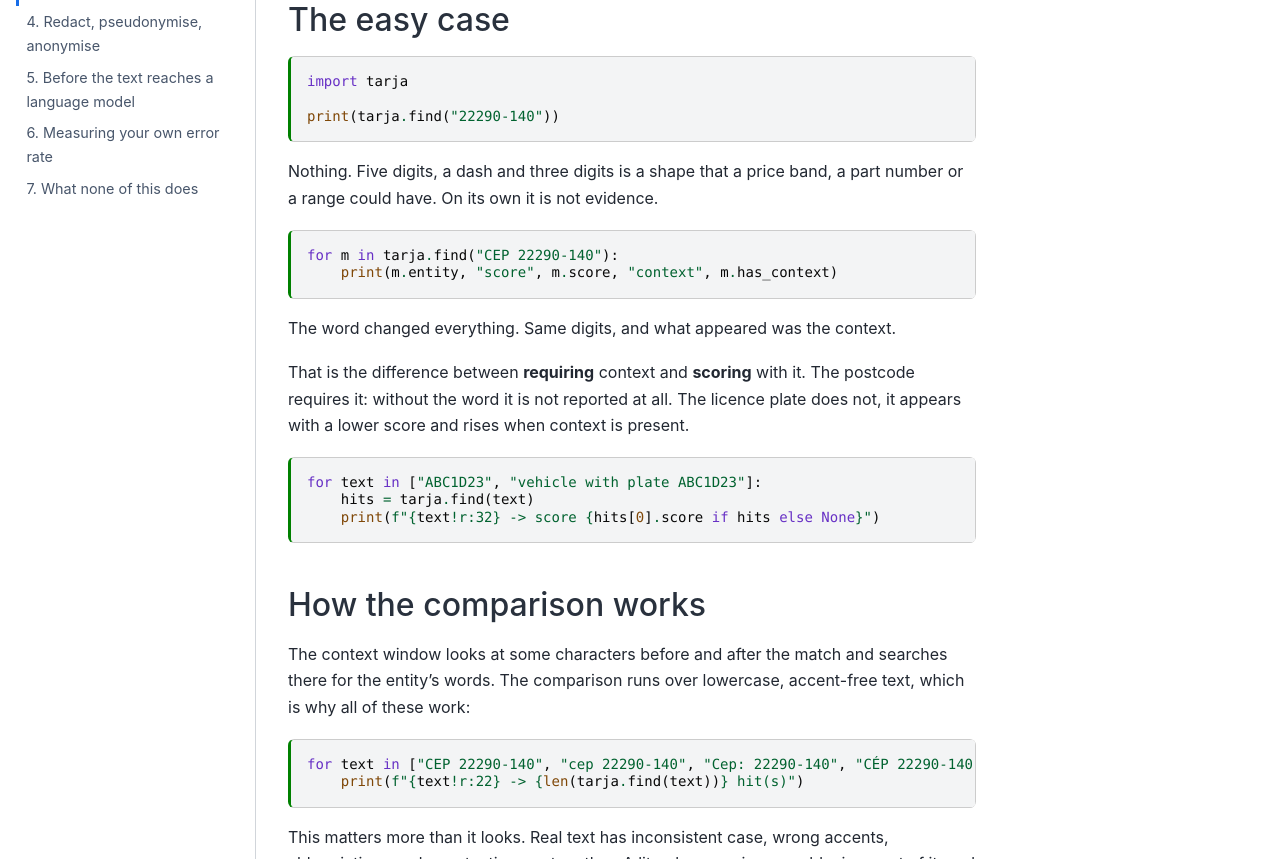
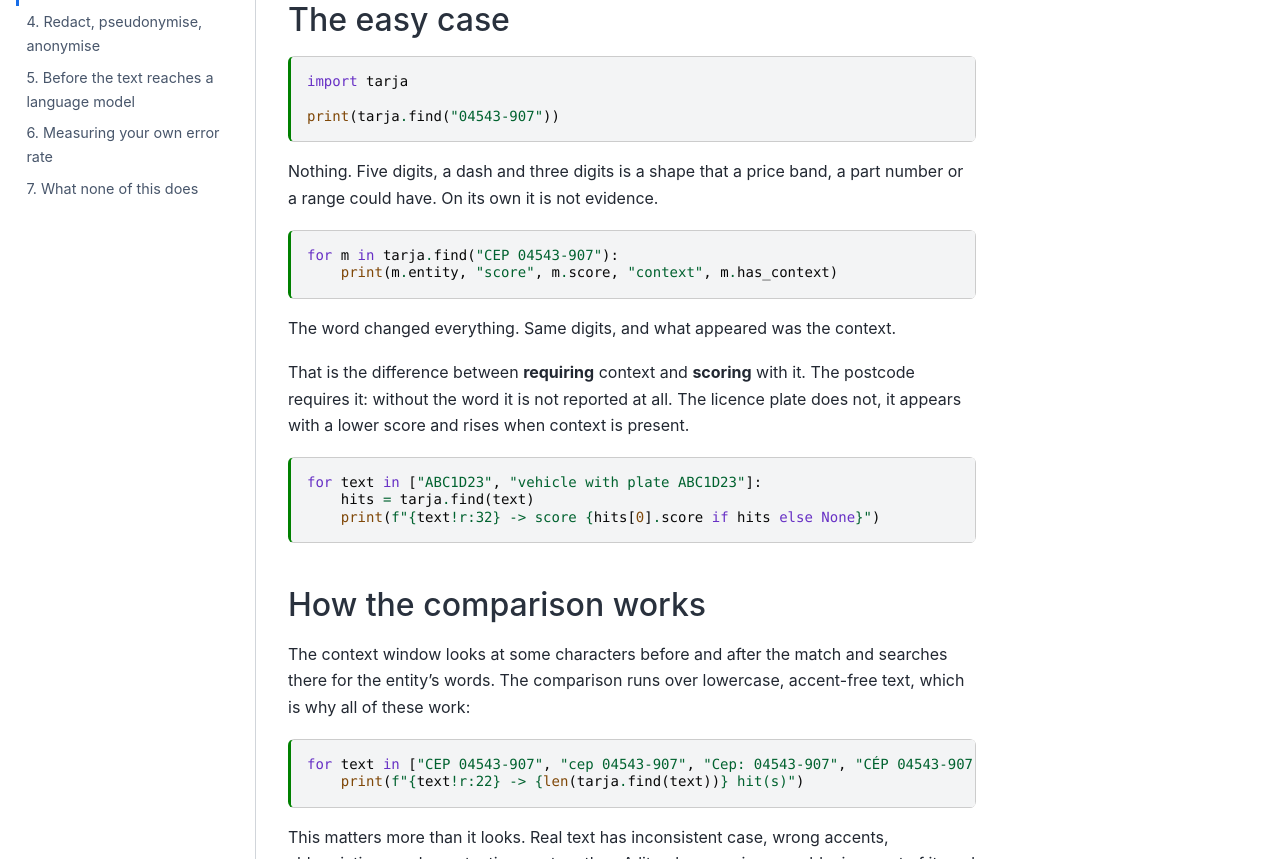
Before and after one commit to macmaia/Python-Cookbook-for-Brazilian-PII, a Jupyter Book: the page built from 03-when-there-is-no-check-digit.md, in a window 1280 px wide and 1400 px high. Shown: the part 368-1227 px from the top of the window. Built offline with Jupyter Book 1.0.4 settings and Sphinx 7.4.7 and the Sphinx Book theme 1.1.4, drawn with Linux system fonts in a browser that asks for light colours.

````diff
--- a/03-when-there-is-no-check-digit.md
+++ b/03-when-there-is-no-check-digit.md
@@ -27,14 +27,14 @@ In both cases the only remaining information is what is written around the numbe
 ```{code-cell}
 import tarja
 
-print(tarja.find("22290-140"))
+print(tarja.find("04543-907"))
 ```
 
 Nothing. Five digits, a dash and three digits is a shape that a price band, a part number or a range could
 have. On its own it is not evidence.
 
 ```{code-cell}
-for m in tarja.find("CEP 22290-140"):
+for m in tarja.find("CEP 04543-907"):
     print(m.entity, "score", m.score, "context", m.has_context)
 ```
 
@@ -56,7 +56,7 @@ The context window looks at some characters before and after the match and searc
 words. The comparison runs over lowercase, accent-free text, which is why all of these work:
 
 ```{code-cell}
-for text in ["CEP 22290-140", "cep 22290-140", "Cep: 22290-140", "CÉP 22290-140"]:
+for text in ["CEP 04543-907", "cep 04543-907", "Cep: 04543-907", "CÉP 04543-907"]:
     print(f"{text!r:22} -> {len(tarja.find(text))} hit(s)")
 ```
 
````
Also changed, not shown: 07-what-none-of-this-does.md (+3 -3 lines).
